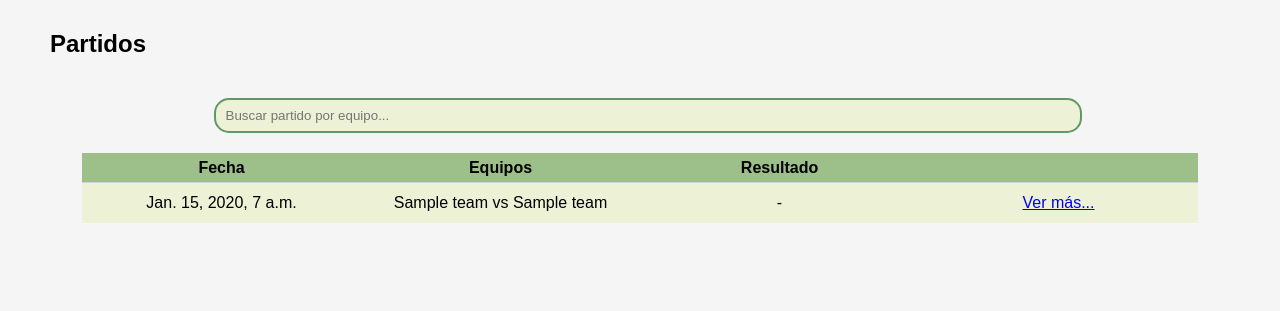
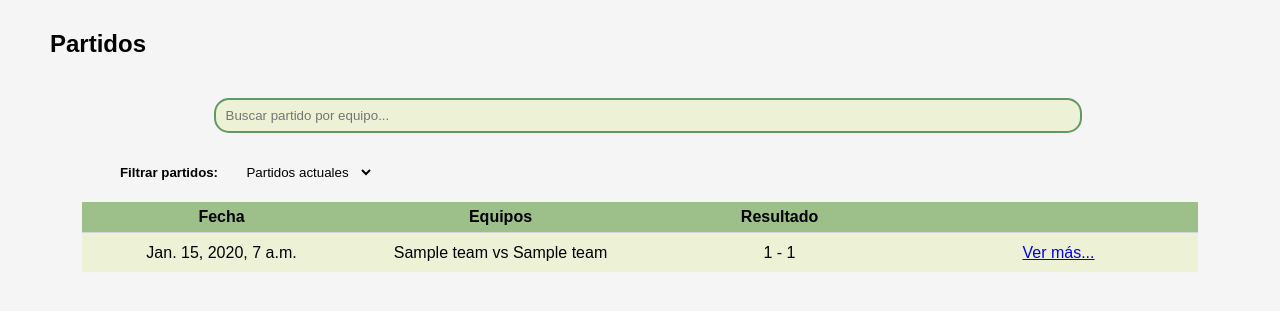
Before and after one commit to lautig32/2023-integrador-ingenieria-software, a Django app: page /matches/ in a window 1280 px wide. Shown: the part 58-369 px from the top of the page. Run offline with Django 4.2, Linux system fonts and the light colour scheme; tables that the repository leaves empty hold one stand-in row (values such as "Sample post").

Commit message:
generic data update

```diff
--- a/apps/football_system/models.py
+++ b/apps/football_system/models.py
@@ -78,6 +78,9 @@ class Match(models.Model):
 
     local_team_image = models.ImageField(upload_to='match_images/', blank=True, null=True)
     visiting_team_image = models.ImageField(upload_to='match_images/', blank=True, null=True)
+
+    local_team_goals = models.PositiveIntegerField(default=0)
+    visiting_team_goals = models.PositiveIntegerField(default=0)
 
     recognition_local_team_image = models.ImageField(upload_to='recognition_match_images/', blank=True, null=True)
     recognition_visiting_team_image = models.ImageField(upload_to='recognition_match_images/', blank=True, null=True)
--- a/apps/football_system/static/css/index.css
+++ b/apps/football_system/static/css/index.css
@@ -64,14 +64,6 @@ input[type="file"]:hover{
     cursor: pointer;
 }
 
-img{
-    background-color: transparent;
-    mix-blend-mode: multiply;
-}
-.next-match-teams{
-    text-transform: uppercase;
-}
-
 .btn-container{
     padding: 0 30px 10px;
     display: flex;
--- a/apps/football_system/static/css/matches.css
+++ b/apps/football_system/static/css/matches.css
@@ -35,3 +35,7 @@ input[type="search"]:valid,input[type="search"]:focus{
     display:flex;
     flex-direction: row;
 }
+
+.table-filter-slct{
+
+}
--- a/apps/football_system/static/css/tables.css
+++ b/apps/football_system/static/css/tables.css
@@ -24,7 +24,7 @@ table{
     width: 90%;
     border-collapse:collapse;
     background-color: #EDF1D6;
-    margin: 20px auto;
+    margin: 0 auto;
     max-height: 100px;
 }
 table th{
@@ -38,17 +38,22 @@ table td{
     border-top: 1px solid lightgray;
 }
 
-.fiter-container{
+.filter-container{
     display: inline-flex;
     padding: 0px 100px;
+    margin-top: 10px;
 }
 
-select{
+.table-filter-slct{
     background-color: transparent;
     border: none;
     height: 30px;
     margin-top: 14px;
 }
-select:hover{
+.table-filter-slct:hover{
     text-decoration: underline;
 }
+
+.filter-lbl{
+    width: 60%;
+}
--- a/apps/football_system/templates/list/match_list.html
+++ b/apps/football_system/templates/list/match_list.html
@@ -20,6 +20,14 @@
     <div class="search-container">
         <input tYpe="search" class="search" id="matches-search" onkeyup="searchTable()" placeholder="Buscar partido por equipo...">
     </div>
+    <div class="filter-container">
+        <h5 class="filter-lbl">Filtrar partidos:</h5>
+            <select class="table-filter-slct" name="table-filter" id="table-filter-select" onchange="filterTable()">
+                <option value="last-matches">últimos partidos</option>
+                <option value="ongoing-matches" selected>Partidos actuales</option>
+                <option value="next-matches">Proximos partidos</option>
+            </select>
+    </div>
     <div class="table-container">
         <table class="table" id="matches-tbl">
             <tr id="table-header">
@@ -32,7 +40,7 @@
             <tr class="match-row" data-id="{{ match.id }}">
                 <td data-date="{{ match.date }}">{{ match.date }}</td>
                 <td>{{match.local_team}} vs {{match.visiting_team}}</td>
-                <td>{{match.local_team_result}} - {{match.visiting_team_result}}</td>
+                <td>{{match.local_team_goals}} - {{match.visiting_team_goals}}</td>
                 <td><a href="{% url 'match_update' match.pk%}">Ver más...</a></td>
             </tr>
             {% endfor %}
--- a/apps/football_system/templates/list/player_list.html
+++ b/apps/football_system/templates/list/player_list.html
@@ -26,7 +26,7 @@
         <tbody>
             {% for player in players %}
                 <tr>
-                    <td>{{ player.name }}</td>
+                    <td>{{ player.name }} {{player.surname}}</td>
                     <td>{{ player.team }}</td>
                     <td>
                         <a href="{% url 'player_update' player.pk %}">Editar</a>
--- a/apps/football_system/views/create.py
+++ b/apps/football_system/views/create.py
@@ -1,7 +1,7 @@
 from django.views.generic.edit import CreateView
 from django.urls import reverse_lazy
 from ..models import Club, Person, FootballCategory, Team, Match, Player, PlayerSuspension
-from ..forms import TeamForm, MatchForm, PlayerForm
+from ..forms import *
 
 class TeamCreateView(CreateView):
     model = Team
@@ -11,7 +11,7 @@ class TeamCreateView(CreateView):
 
 class MatchCreateView(CreateView):
     model = Match
-    form_class = MatchForm
+    form_class = CreateMatchForm
     template_name = 'create/match_create.html'
     success_url = reverse_lazy('match_list')
 
```
Also changed, not shown: apps/football_system/forms.py (+9 -1 lines), apps/football_system/static/css/home.css (+8 -9 lines), apps/football_system/templates/home.html (+16 -10 lines), apps/football_system/migrations/0003_match_local_team_goals_match_visiting_team_goals.py (added).
